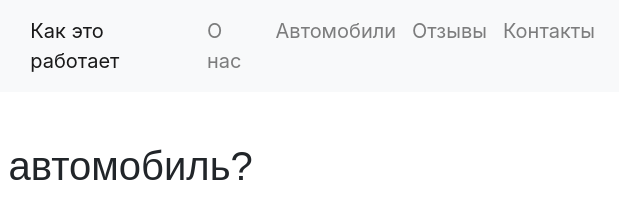
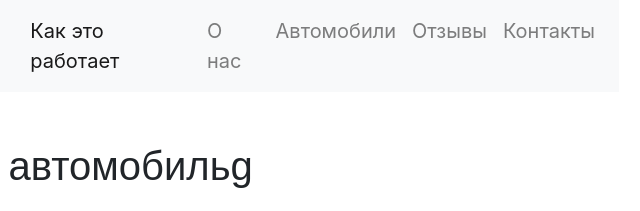
Before and after one commit to yuriidiuk/main-project, a plain HTML site: page index.html in a window 1280 px wide. Shown: the top 211 px of the page, 576-1216 px from the left. Drawn offline with nearby package versions, Linux system fonts and the light colour scheme.

Commit message:
sample code 2

```diff
--- a/index.html
+++ b/index.html
@@ -40,7 +40,7 @@
                 </ul>
             </div>
         </nav>
-        <h1 class="auto">Ищете автомобиль?</h1><br>
+        <h1 class="auto">Ищете автомобильg</h1><br>
         <div class="car-img">
             <img class="search" src="img/search.png" alt="лупа на машине">
         </div>
```
